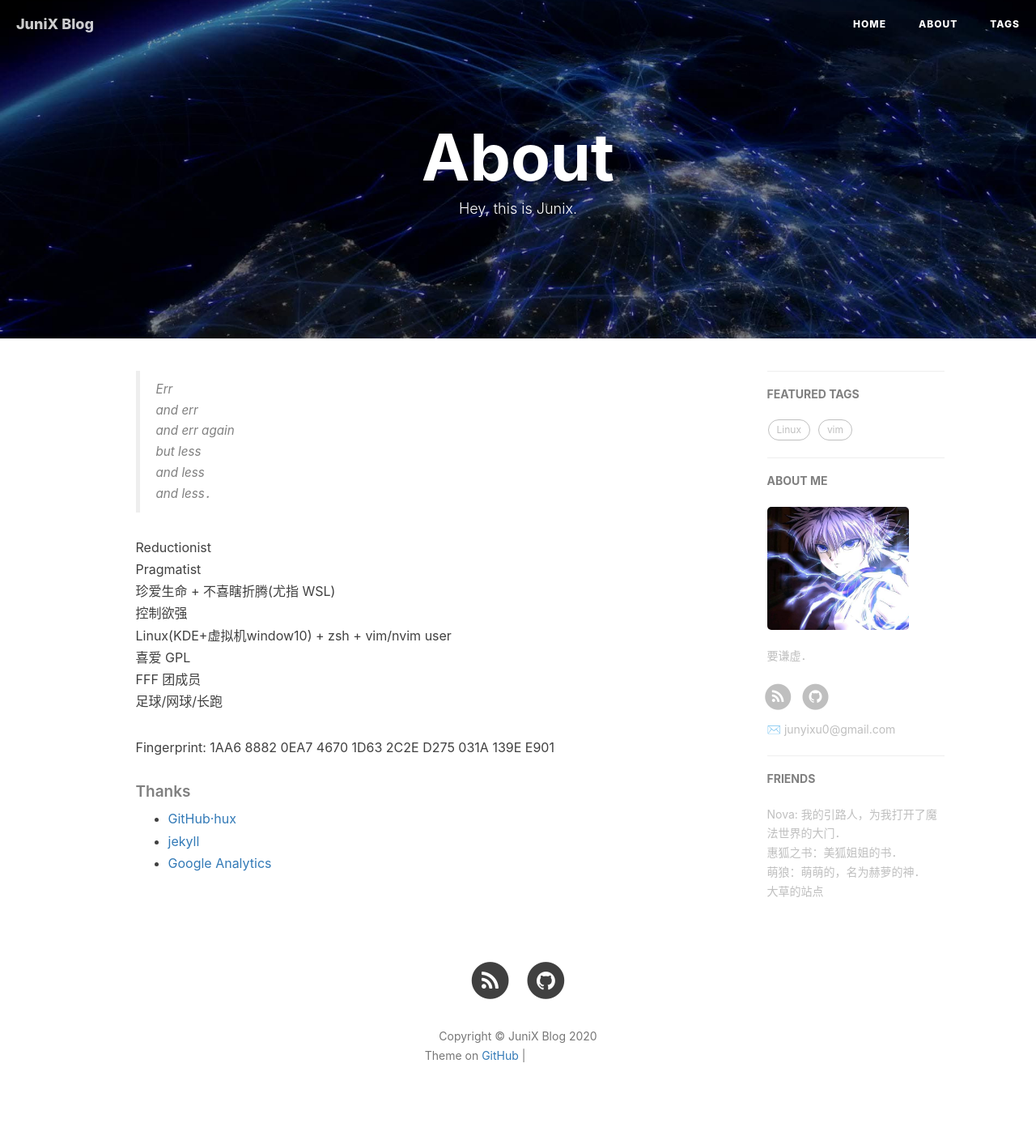
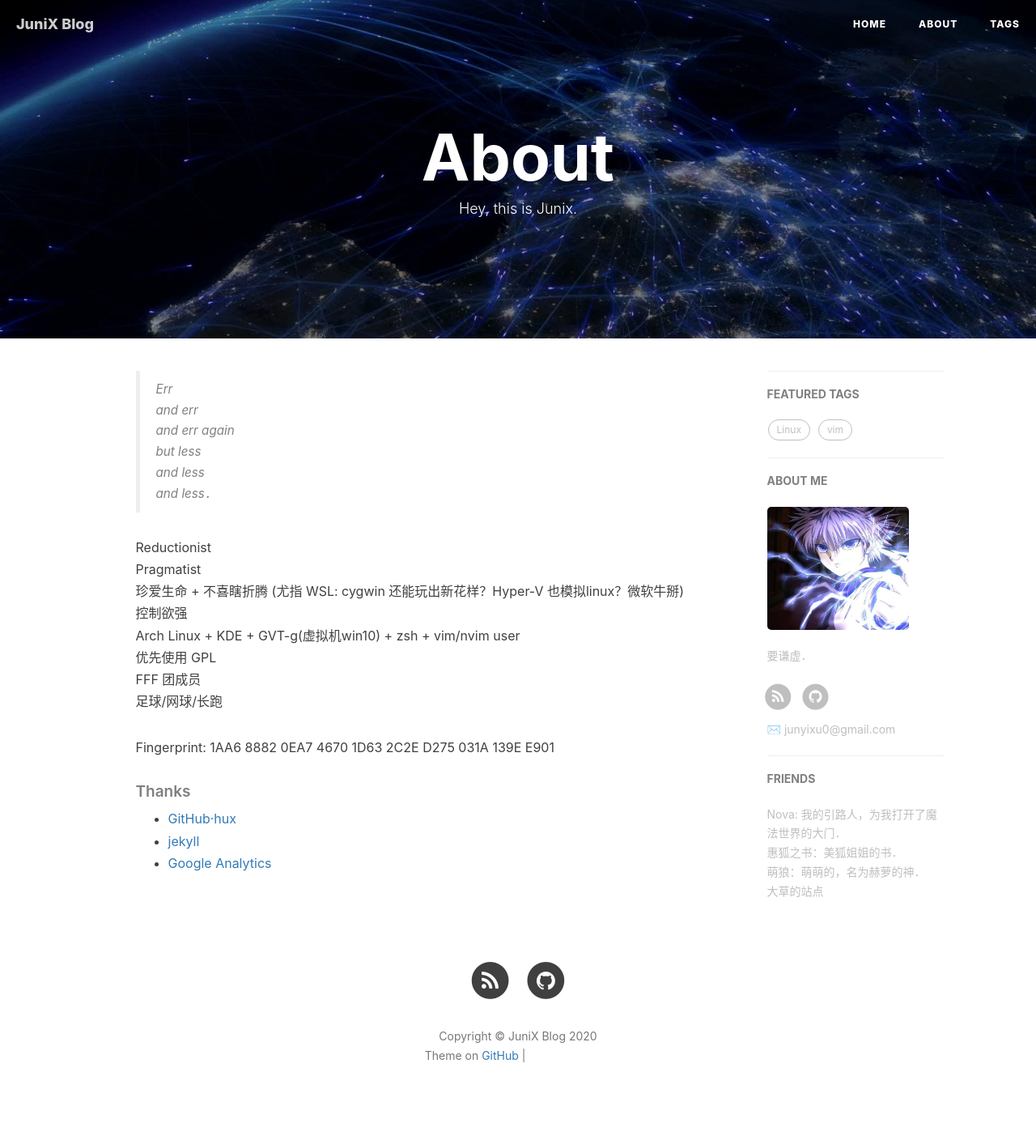
Before and after one commit to junyixu/junyixu.github.io, a Jekyll site: the page built from about.html, in a window 1280 px wide. Shown: the whole page at 81% size. Built offline with Jekyll 4.4.1, drawn with Linux system fonts in a browser that asks for light colours; nearby versions of some CDN libraries; comment, search, counter and statistics services are not loaded; grey boxes are pictures that could not be loaded.

Commit message:
update about

```diff
--- a/about.html
+++ b/about.html
@@ -21,10 +21,10 @@ header-img: "img/post-bg-os-metro.jpg"
 	<p>
 	Reductionist <br>
 	Pragmatist <br>
-	珍爱生命 + 不喜瞎折腾(尤指 WSL) <br>
+	珍爱生命 + 不喜瞎折腾 (尤指 WSL: cygwin 还能玩出新花样？Hyper-V 也模拟linux？微软牛掰) <br>
 	控制欲强 <br>
-	Linux(KDE+虚拟机window10) + zsh + vim/nvim user <br>
-	喜爱 GPL <br>
+	Arch Linux + KDE + GVT-g(虚拟机win10) + zsh + vim/nvim user <br>
+	优先使用 GPL <br>
 	FFF 团成员 <br>
 	足球/网球/长跑
  </p>
```
